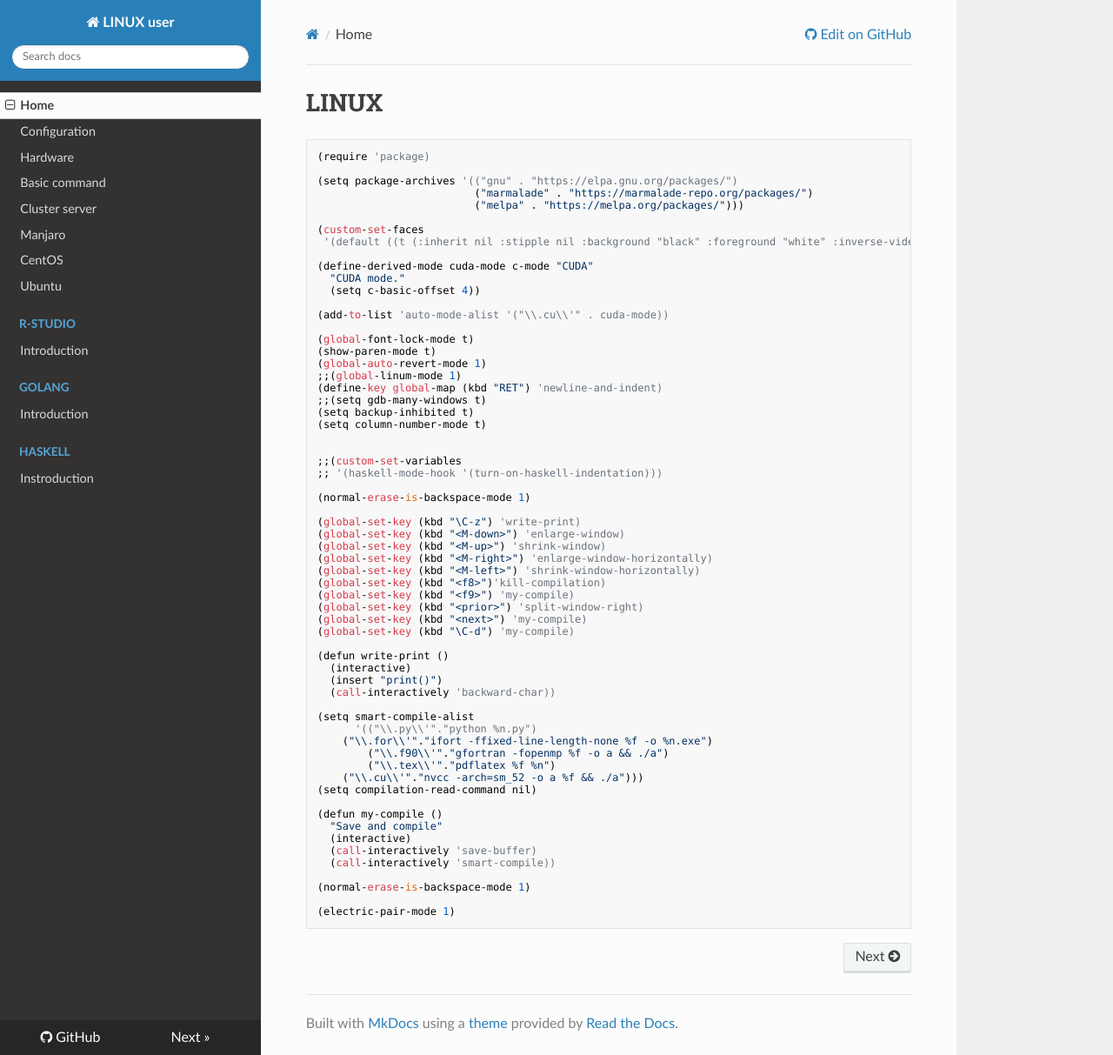
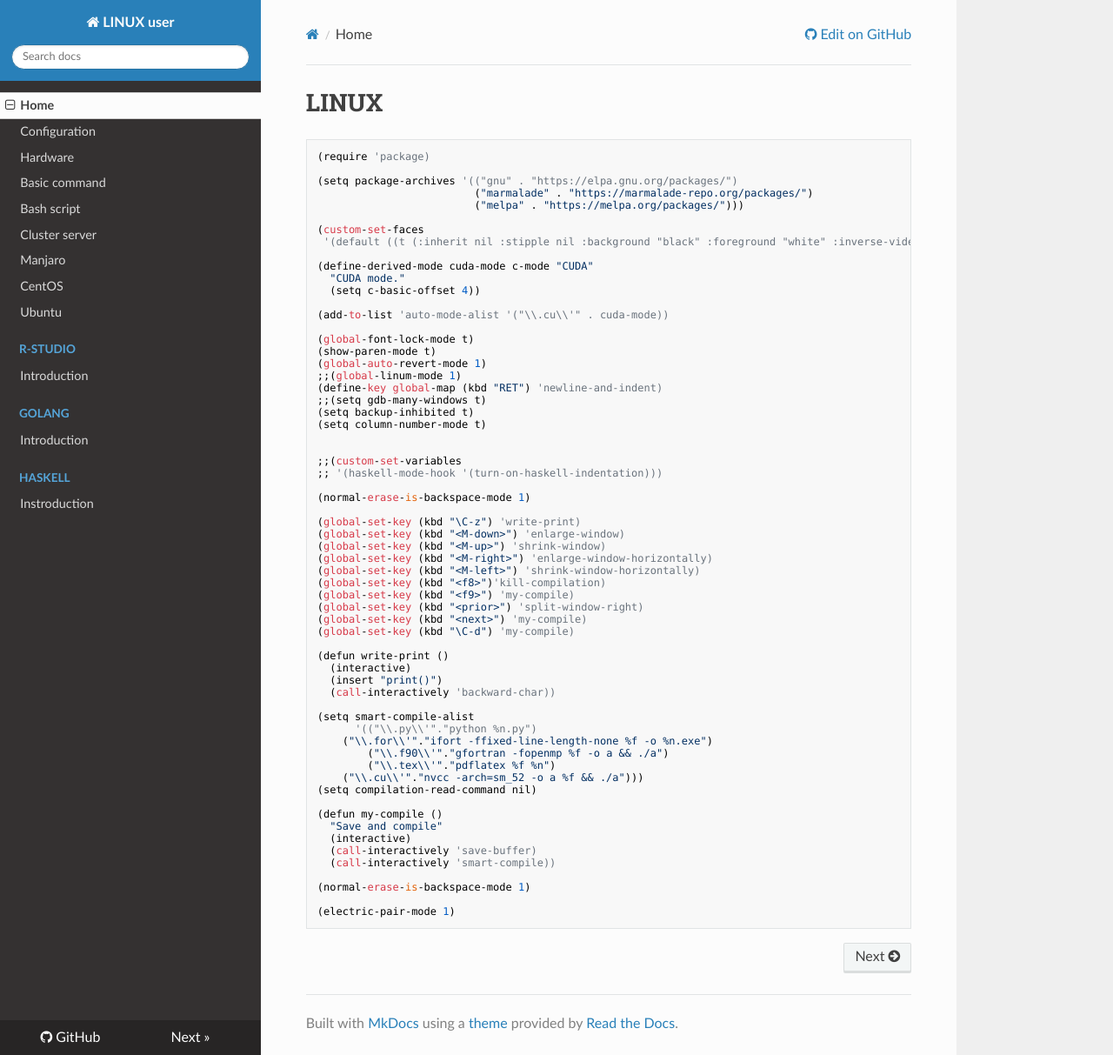
Before and after one commit to WonyoungCho/LINUX, an MkDocs documentation site: the page built from docs/index.md, in a window 1280 px wide and 1213 px high. Shown: the whole window at 87% size. Built offline with MkDocs 1.6.1, drawn with Linux system fonts in a browser that asks for light colours; nearby versions of some CDN libraries; old or Windows-style settings are respelled for this version of MkDocs.

Commit message:
Update mkdocs.yml

```diff
--- a/mkdocs.yml
+++ b/mkdocs.yml
@@ -11,6 +11,7 @@ pages:
     - Configuration: 'config.md'
     - Hardware : 'hardware.md'
     - Basic command: 'basic_comm.md'
+    - Bash script: 'bash.md'
     - Cluster server: 'cluster_conf.md'
     - Manjaro: 'manjaro_conf.md'
     - CentOS: 'centos_conf.md'
```
